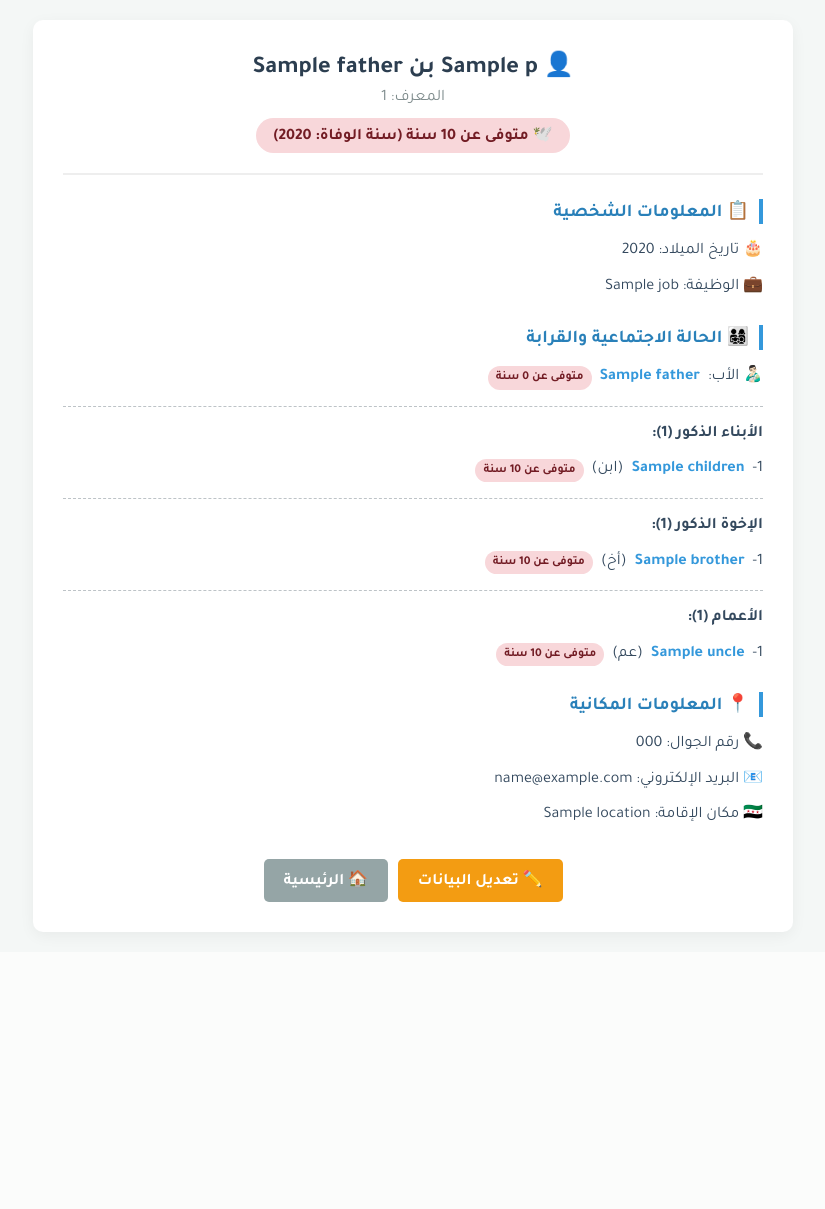
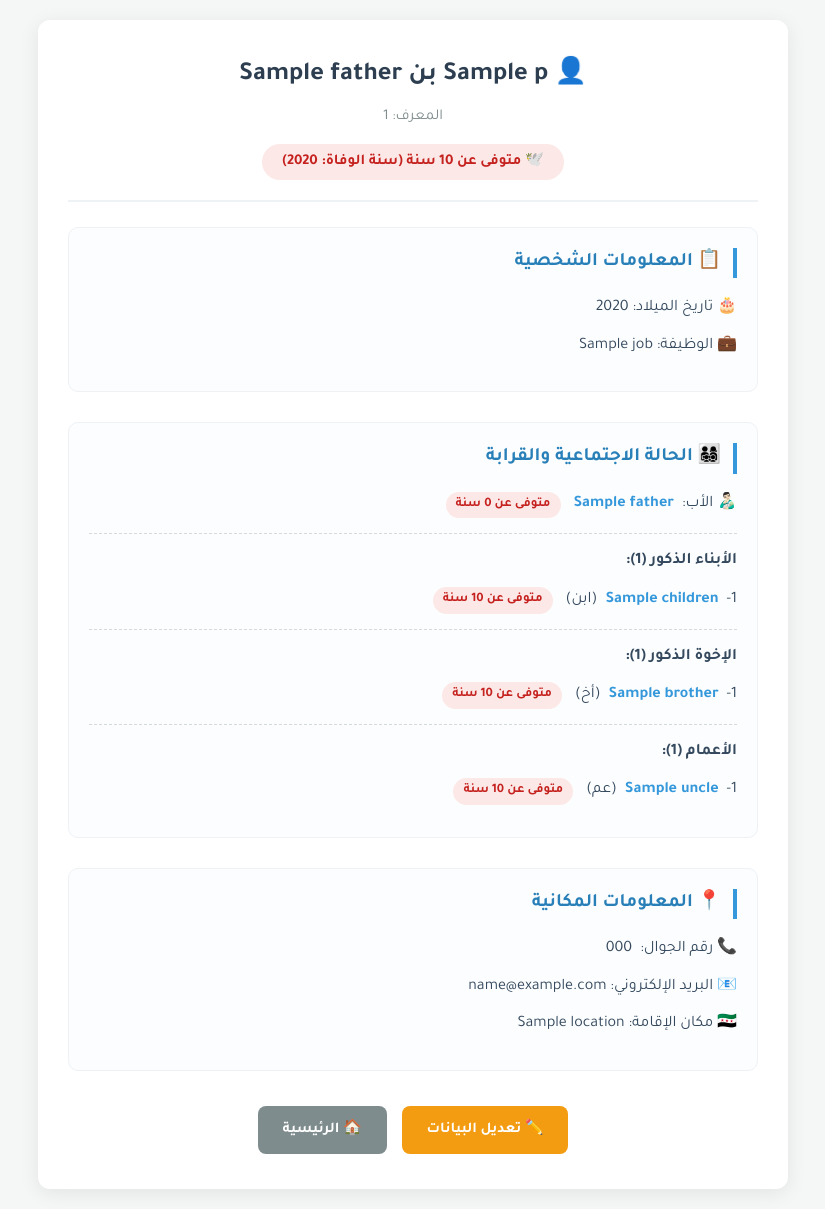
Before and after one commit to waseemshamma-sudo/family-tree, a Flask app: template templates/person.html in a window 1280 px wide. Shown: the whole page, without its empty margins (227-1052 px from the left). Before the commit the page ends 937 px from the top, so only its background shows below. Run offline with Flask 3, Linux system fonts and the light colour scheme; the template is opened without the code that fills it: most values are stand-ins (such as "Sample title", 1, 10 or a date in 2020); some libraries are stand-ins or nearby versions.

Commit message:
Update person.html

```diff
--- a/templates/person.html
+++ b/templates/person.html
@@ -2,47 +2,58 @@
 <html lang="ar" dir="rtl">
 <head>
     <meta charset="UTF-8">
+    <!-- إضافة وسم التجاوب مع الجوال (مهم جداً) -->
+    <meta name="viewport" content="width=device-width, initial-scale=1.0">
     <title>تقرير {{ p.name }}</title>
     <link href="https://fonts.googleapis.com/css2?family=Tajawal:wght@400;700&display=swap" rel="stylesheet">
     <style>
-        body { font-family: 'Tajawal', sans-serif; background: #f4f7f6; margin: 0; padding: 20px; }
-        .container { max-width: 700px; margin: auto; background: white; padding: 30px; border-radius: 10px; box-shadow: 0 4px 15px rgba(0,0,0,0.05); }
+        * { box-sizing: border-box; }
+        body { font-family: 'Tajawal', sans-serif; background: #f4f7f6; margin: 0; padding: 20px; line-height: 1.6; }
+        .container { max-width: 750px; margin: auto; background: white; padding: 35px 30px; border-radius: 12px; box-shadow: 0 4px 20px rgba(0,0,0,0.08); }
 
         /* الترويسة */
-        .header { text-align: center; margin-bottom: 20px; border-bottom: 2px solid #eee; padding-bottom: 20px; }
-        .header h2 { margin: 0; color: #2c3e50; font-size: 24px; }
-        .header h4 { margin: 5px 0 0 0; color: #7f8c8d; font-weight: normal; font-size: 16px; }
-        .age-badge { display: inline-block; background: #e8f0fe; color: #1a73e8; padding: 6px 18px; border-radius: 20px; font-weight: bold; margin-top: 10px; font-size: 16px; }
-        .age-badge.dead { background: #f8d7da; color: #721c24; }
+        .header { text-align: center; margin-bottom: 25px; border-bottom: 2px solid #eef2f5; padding-bottom: 20px; }
+        .header h2 { margin: 0; color: #2c3e50; font-size: 26px; }
+        .header h4 { margin: 8px 0 0 0; color: #7f8c8d; font-weight: normal; font-size: 15px; }
+        .age-badge { display: inline-block; background: #e8f0fe; color: #1a73e8; padding: 6px 20px; border-radius: 25px; font-weight: bold; margin-top: 15px; font-size: 15px; }
+        .age-badge.dead { background: #fce8e6; color: #c5221f; }
 
         /* الأقسام */
-        .section { margin-bottom: 25px; }
-        .section h4 { color: #2980b9; border-right: 4px solid #3498db; padding-right: 10px; margin-bottom: 15px; font-size: 18px; }
-        .info-line { margin: 10px 0; font-size: 16px; color: #34495e; line-height: 1.6; display: flex; align-items: center; gap: 8px; flex-wrap: wrap; }
-        .sep { border: 0; border-top: 1px dashed #bdc3c7; margin: 15px 0; }
+        .section { margin-bottom: 30px; background: #fcfdfe; border: 1px solid #eef2f5; padding: 20px; border-radius: 10px; }
+        .section h4 { color: #2980b9; border-right: 4px solid #3498db; padding-right: 12px; margin-top: 0; margin-bottom: 18px; font-size: 19px; }
+
+        .info-line { margin: 12px 0; font-size: 16px; color: #34495e; display: flex; align-items: center; gap: 8px; flex-wrap: wrap; }
+        .sep { border: 0; border-top: 1px dashed #d5dbdb; margin: 15px 0; }
 
         /* الروابط */
-        a { color: #3498db; text-decoration: none; font-weight: bold; transition: 0.2s; }
-        a:hover { text-decoration: underline; color: #2980b9; }
+        a.person-link { color: #3498db; text-decoration: none; font-weight: bold; transition: color 0.2s; }
+        a.person-link:hover { color: #2980b9; text-decoration: underline; }
 
-        /* شارات الحالة */
-        .badge-alive { background: #d4edda; color: #155724; padding: 2px 8px; border-radius: 12px; font-size: 12px; font-weight: bold; }
-        .badge-dead { background: #f8d7da; color: #721c24; padding: 2px 8px; border-radius: 12px; font-size: 12px; font-weight: bold; }
+        /* شارات الحالة المضمنة */
+        .badge-alive { background: #d4edda; color: #155724; padding: 3px 10px; border-radius: 15px; font-size: 13px; font-weight: bold; margin-right: 5px; }
+        .badge-dead { background: #fce8e6; color: #c5221f; padding: 3px 10px; border-radius: 15px; font-size: 13px; font-weight: bold; margin-right: 5px; }
 
         /* الأزرار */
-        .actions { display: flex; gap: 10px; justify-content: center; margin-top: 30px; }
-        .btn { padding: 10px 20px; border-radius: 5px; text-decoration: none; font-weight: bold; color: white; }
+        .actions { display: flex; gap: 15px; justify-content: center; margin-top: 35px; }
+        .btn { padding: 12px 25px; border-radius: 8px; text-decoration: none; font-weight: bold; color: white; font-size: 15px; transition: all 0.3s; display: inline-flex; align-items: center; justify-content: center; gap: 8px; }
         .btn-edit { background: #f39c12; }
-        .btn-edit:hover { background: #d68910; color: white; }
-        .btn-back { background: #95a5a6; }
-        .btn-back:hover { background: #7f8c8d; color: white; }
-@media (max-width: 768px) {
-    .container { padding: 15px; }
-    .header h2 { font-size: 20px; }
-    .info-line { flex-direction: column; align-items: flex-start; gap: 3px; }
-    .actions { flex-direction: column; }
-}
+        .btn-edit:hover { background: #d68910; transform: translateY(-2px); box-shadow: 0 4px 10px rgba(243, 156, 18, 0.2); }
+        .btn-back { background: #7f8c8d; }
+        .btn-back:hover { background: #6c7a7d; transform: translateY(-2px); box-shadow: 0 4px 10px rgba(127, 140, 141, 0.2); }
 
+        /* ✅ تحسينات الجوال */
+        @media (max-width: 768px) {
+            body { padding: 15px; }
+            .container { padding: 20px 15px; box-shadow: none; border-radius: 8px; border: 1px solid #eef2f5; }
+            .header h2 { font-size: 22px; }
+
+            .section { padding: 15px; }
+            .section h4 { font-size: 17px; }
+            .info-line { font-size: 15px; }
+
+            .actions { flex-direction: column; gap: 10px; }
+            .btn { width: 100%; text-align: center; }
+        }
     </style>
 </head>
 <body>
@@ -72,10 +83,10 @@
 
             {% if father %}
                 <div class="info-line">
-    👨🏻‍🍼 الأب: <a href="/person/{{ father.id }}">{{ father.name }}</a>
-    {% if father.death_year %} <span class="badge-dead">متوفى عن {{ calculate_age(father.birth_year, father.death_year) }} سنة</span>
-    {% elif father.birth_year %} <span class="badge-alive">{{ calculate_age(father.birth_year, father.death_year) }} سنة</span> {% endif %}
-</div>
+                    👨🏻‍🍼 الأب: <a href="/person/{{ father.id }}" class="person-link">{{ father.name }}</a>
+                    {% if father.death_year %} <span class="badge-dead">متوفى عن {{ calculate_age(father.birth_year, father.death_year) }} سنة</span>
+                    {% elif father.birth_year %} <span class="badge-alive">{{ calculate_age(father.birth_year, father.death_year) }} سنة</span> {% endif %}
+                </div>
             {% endif %}
 
             {% if children %}
@@ -83,7 +94,7 @@
                 <div class="info-line"><strong>الأبناء الذكور ({{ children|length }}):</strong></div>
                 {% for c in children %}
                     <div class="info-line">
-                        {{ loop.index }}- <a href="/person/{{ c.id }}">{{ c.name }}</a> (ابن)
+                        {{ loop.index }}- <a href="/person/{{ c.id }}" class="person-link">{{ c.name }}</a> (ابن)
                         {% if c.death_year %} <span class="badge-dead">متوفى عن {{ c.age }} سنة</span>
                         {% elif c.age %} <span class="badge-alive">{{ c.age }} سنة</span> {% endif %}
                     </div>
@@ -95,7 +106,7 @@
                 <div class="info-line"><strong>الإخوة الذكور ({{ brothers|length }}):</strong></div>
                 {% for b in brothers %}
                     <div class="info-line">
-                        {{ loop.index }}- <a href="/person/{{ b.id }}">{{ b.name }}</a> (أخ)
+                        {{ loop.index }}- <a href="/person/{{ b.id }}" class="person-link">{{ b.name }}</a> (أخ)
                         {% if b.death_year %} <span class="badge-dead">متوفى عن {{ b.age }} سنة</span>
                         {% elif b.age %} <span class="badge-alive">{{ b.age }} سنة</span> {% endif %}
                     </div>
@@ -107,7 +118,7 @@
                 <div class="info-line"><strong>الأعمام ({{ uncles|length }}):</strong></div>
                 {% for u in uncles %}
                     <div class="info-line">
-                        {{ loop.index }}- <a href="/person/{{ u.id }}">{{ u.name }}</a> (عم)
+                        {{ loop.index }}- <a href="/person/{{ u.id }}" class="person-link">{{ u.name }}</a> (عم)
                         {% if u.death_year %} <span class="badge-dead">متوفى عن {{ u.age }} سنة</span>
                         {% elif u.age %} <span class="badge-alive">{{ u.age }} سنة</span> {% endif %}
                     </div>
@@ -118,8 +129,8 @@
         <!-- 4. المعلومات المكانية -->
         <div class="section">
             <h4>📍 المعلومات المكانية</h4>
-            {% if p.phone %}<div class="info-line">📞 رقم الجوال: {{ p.phone|string|replace('.0', '') }}</div>{% endif %}
-            {% if p.email %}<div class="info-line">📧 البريد الإلكتروني: {{ p.email }}</div>{% endif %} <!-- سطر جديد -->
+            {% if p.phone %}<div class="info-line">📞 رقم الجوال: <span dir="ltr">{{ p.phone|string|replace('.0', '') }}</span></div>{% endif %}
+            {% if p.email %}<div class="info-line">📧 البريد الإلكتروني: {{ p.email }}</div>{% endif %}
             <div class="info-line">🇸🇾 مكان الإقامة: {{ p.location or 'سوريا' }}</div>
         </div>
 
```
